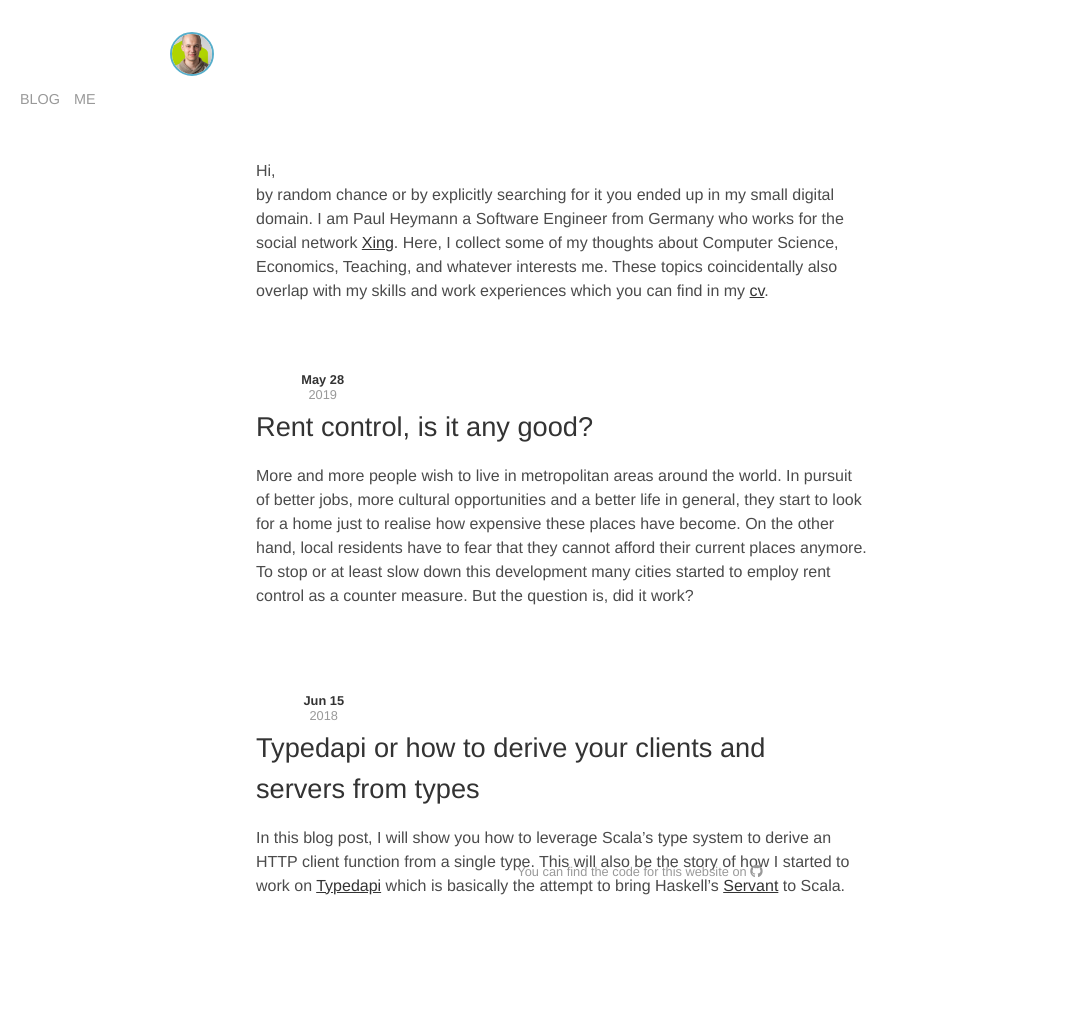
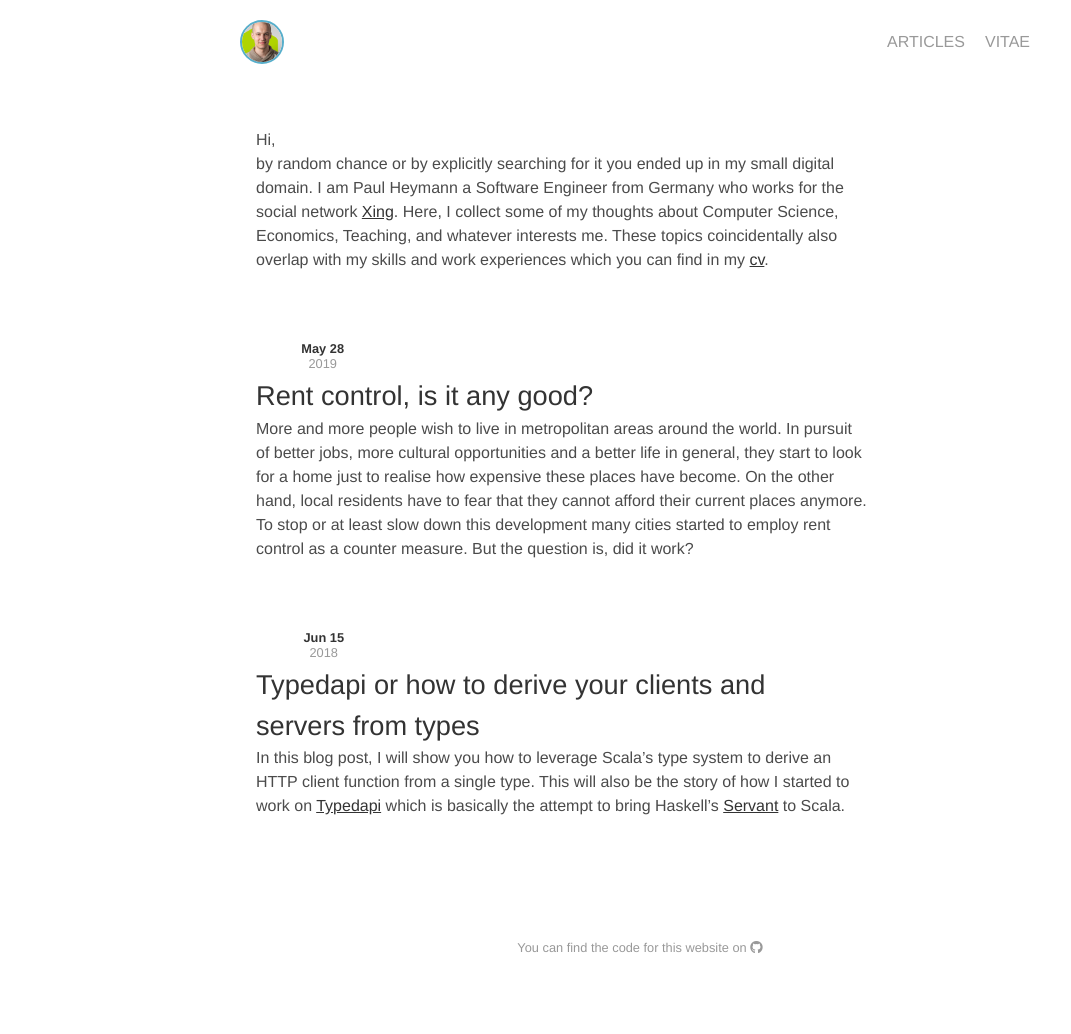
Before and after one commit to pheymann/paulheymann-website, a Jekyll site: the page built from index.md, in a window 1280 px wide. Shown: the whole page, without its empty margins (0-1071 px from the left). Built offline with Jekyll 4.4.1, drawn with Linux system fonts in a browser that asks for light colours; nearby versions of some CDN libraries; after the commit the page ends 977 px from its top, so only the background shows below that.

Commit message:
refactored basic page setup

```diff
--- a/_layouts/basic.html
+++ b/_layouts/basic.html
@@ -31,19 +31,20 @@
   </head>
   <body>
     <header>
-        <div class="image-container">
-          <a href="{{ site.baseurl }}/">
-            <img src="{{ site.baseurl }}/assets/img/profile.jpg" alt="profile picture">
-          </a>
+      <div class="navigation-profile">
+        <a href="{{ site.baseurl }}/">
+          <img src="{{ site.baseurl }}/assets/img/profile.jpg" alt="profile picture">
+        </a>
+      </div>
+
+      <div class="navigation-element">
+          <a href="{{ site.baseurl }}/cv">Vitae</a>
         </div>
+      <div class="navigation-element">
+        <a href="{{site.baseurl }}/">Articles</a>
+      </div>
 
-        <div class="navigation-container">
-          <ul>
-            <li id="blog-nav"><a href="{{site.baseurl }}/">blog</a></li>
-            <li><a href="{{ site.baseurl }}/cv">me</a></li>
-          </ul>
-        </div>
-      </div>
+      <div class="clearfix"></div>
     </header>
 
     {{ content }}
--- a/_sass/basic.scss
+++ b/_sass/basic.scss
@@ -1,13 +1,25 @@
+@import 'typography';
+
+$hover-color: #56aecb;
+$active-color: $hover-color;
+$active-border-color: $hover-color;
+
+* {
+    margin: 0;
+    padding: 0;
+}
+
+body {
+    width: 800px;
+    margin: auto;
+}
 
 header {
-    float: left;
     width: 100%;
-    display: table;
+    padding: 20px 0 0 0;
 
-    $image-ctn-width: 30%;
-
-    .image-container {
-        width: $image-ctn-width;
+    .navigation-profile {
+        float: left;
 
         a {
             img {
@@ -16,38 +28,36 @@ header {
                 vertical-align: middle;
                 border-style: solid;
                 border-width: 2px;
-                border-color: #56aecb; /* link blue */
+                border-color: $active-border-color;
             }
         }
     }
 
-    .navigation-container {
-        width: 100% - $image-ctn-width;
+    .navigation-element {
+        float: right;
+        text-transform: uppercase;
 
-        ul {
-            margin: 10px 0 0 20px;
-            float: left;
-            list-style: none;
-            padding-left: 0;
-            margin-top: 0.7em;
+        margin: 10px 10px 0 10px;
 
-            li {
-                display: inline-block;
-                text-transform: uppercase;
-                margin-right: 0.6em;
-
-                a {
-                    text-decoration: none;
-                    color: #999; /* light grey */
-                    font-size: 0.9em;
-                    font-weight: lighter;
-
-                    &:hover,
-                    &:active {
-                        color: #56aecb; /* link blue */
-                    }
-                }
-            }
+        a {
+            font-weight: lighter;
+            text-decoration: none;
+            color: $text-light-color;
         }
     }
 }
+
+footer {
+    width: 100%;
+    height: 3em;
+}
+
+a {
+    &:hover {
+        color: $hover-color;
+    }
+
+    &:active {
+        color: $active-color;
+    }
+}
--- a/_sass/typography.scss
+++ b/_sass/typography.scss
@@ -1,9 +1,7 @@
 
 $text-color: #4b4b4b;
-$text-dark-color: #999;
+$text-light-color: #999;
 $header-color: #333;
-$hover-color: #56aecb;
-$active-color: #56aecb;
 
 body {
     font-family: "Helvetica", "Arial", sans-serif;
@@ -13,11 +11,11 @@ body {
 
 footer {
     font-size: 0.8em;
-    color: $text-dark-color;
+    color: $text-light-color;
     text-align: center;
 
     a {
-        color: $text-dark-color;
+        color: $text-light-color;
     }
 }
 
@@ -33,12 +31,4 @@ strong {
 
 a {
     color: $header-color;
-
-    &:hover {
-        color: $hover-color;
-    }
-
-    &:active {
-        color: $active-color;
-    }
 }
--- a/assets/css/index.scss
+++ b/assets/css/index.scss
@@ -6,21 +6,6 @@
 @import 'simple-grid';
 
 @import 'basic';
-
-body {
-    margin: 0;
-}
-
-header {
-    padding-top: 1em;
-}
-
-footer {
-    position: absolute;
-    bottom: 0;
-    width: 100%;
-    height: 3em;
-}
 
 code,
 pre {
```
